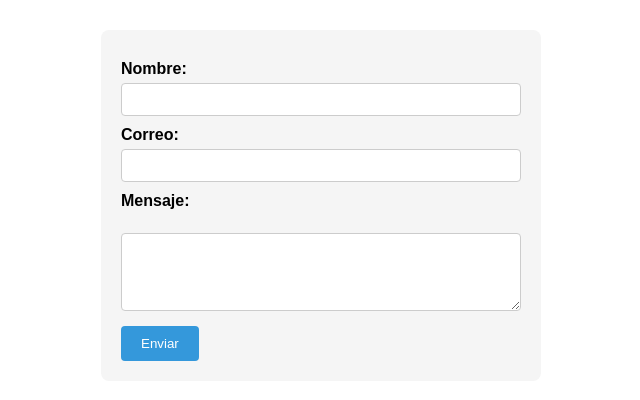
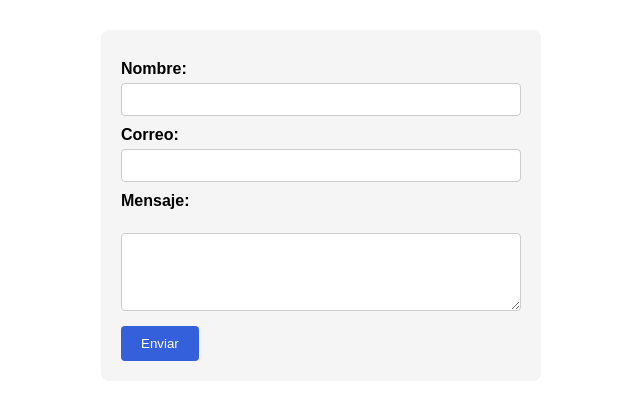
Before and after one commit to Chappie7w7/Eventos_Chiapas, a plain HTML site: page contacto.html in a window 1280 px wide. Shown: the whole page, without its empty margins (319-959 px from the left). Drawn offline with Linux system fonts and the light colour scheme.

Commit message:
Aplicar estilos básicos al formulario de contacto

```diff
--- a/css/style.css
+++ b/css/style.css
@@ -24,7 +24,7 @@ input, textarea {
 button {
   margin-top: 15px;
   padding: 10px 20px;
-  background-color: #3498db;
+  background-color: #3460db;
   color: white;
   border: none;
   border-radius: 4px;
```
